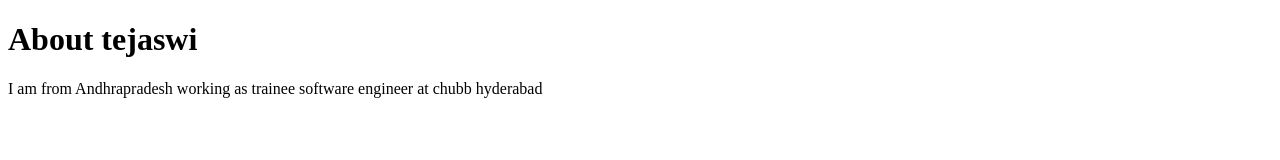
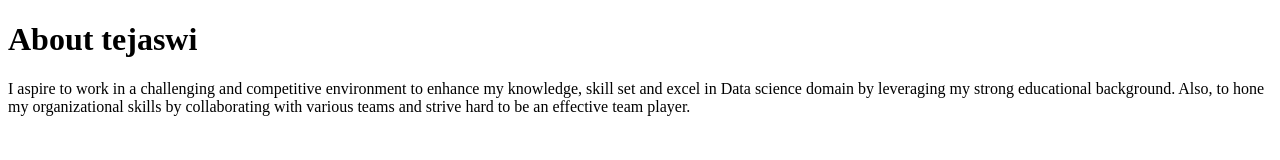
Before and after one commit to tejukanala/Teju-git-test, a plain HTML site: page about.html in a window 1280 px wide. Drawn offline with Linux system fonts and the light colour scheme.

Commit message:
changed about description

```diff
--- a/about.html
+++ b/about.html
@@ -7,8 +7,8 @@
 </head>
 <body>
     <h1>About tejaswi</h1>
-    <p>I am from Andhrapradesh working as trainee software
-        engineer at chubb hyderabad
-    </p>
+    <p>I aspire to work in a challenging and competitive environment to enhance my knowledge, skill set and excel in
+        Data science domain by leveraging my strong educational background. Also, to hone my organizational skills
+        by collaborating with various teams and strive hard to be an effective team player.</p>
 </body>
 </html>
```
